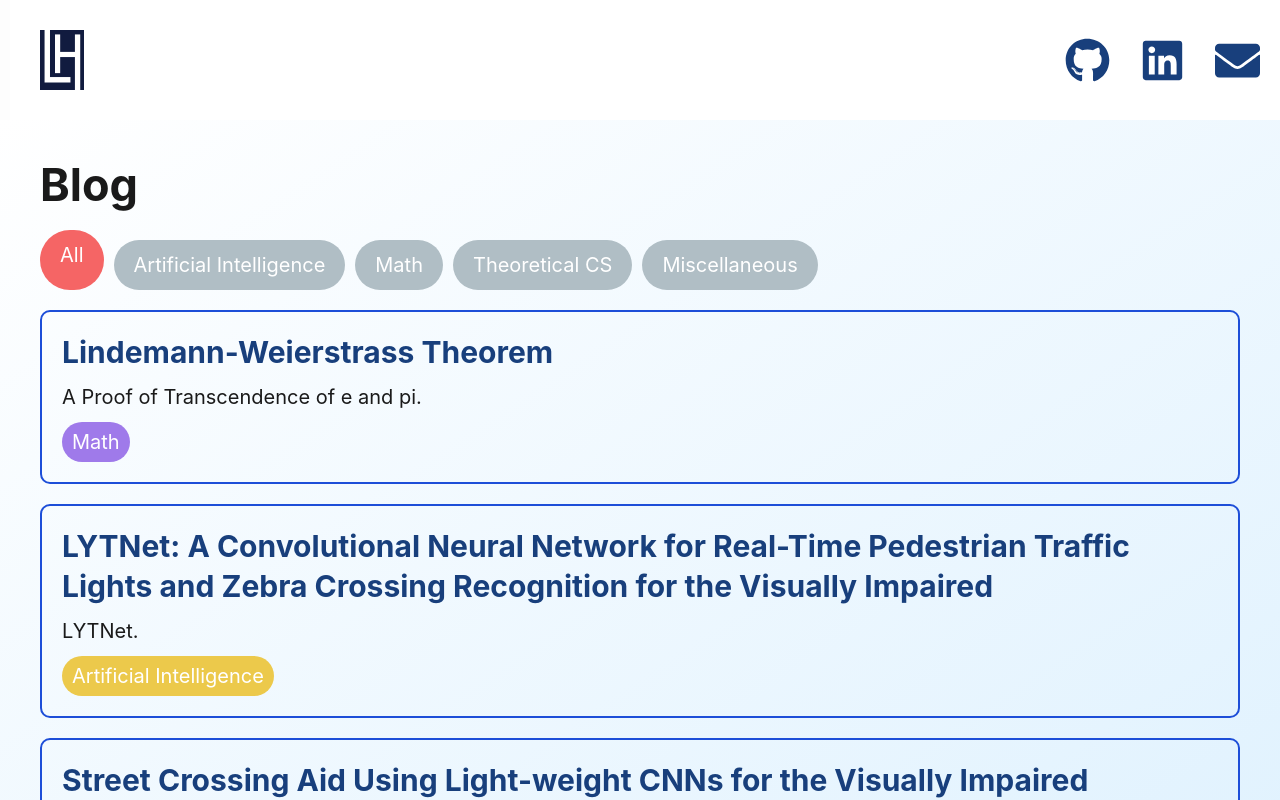
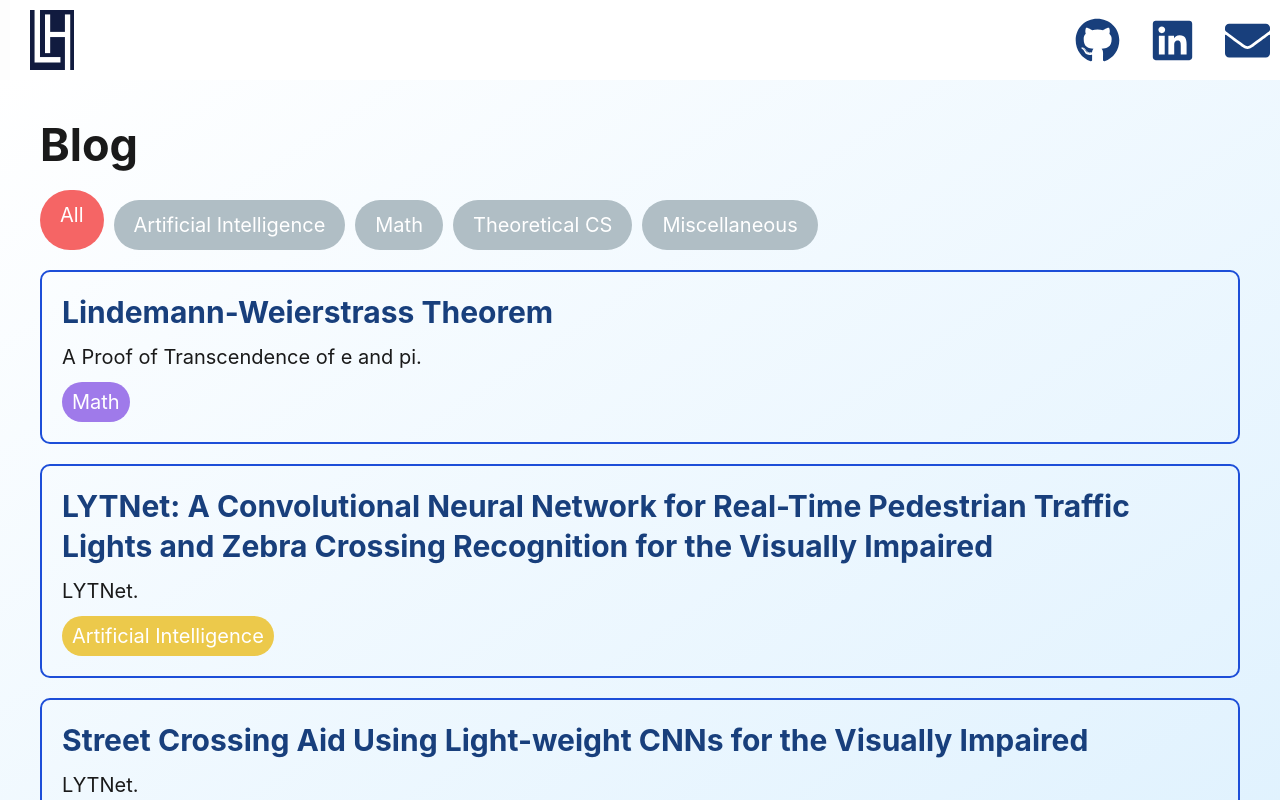
Before and after one commit to heon01px2020/portfolio, a React (Create React App) app: page /blog in a window 1280 px wide. Shown: the top 800 px of the page. Built offline with nearby package versions, Linux system fonts and the light colour scheme.

Commit message:
fixing header style

```diff
--- a/src/components/Blog.js
+++ b/src/components/Blog.js
@@ -51,7 +51,7 @@ const Blog = () => {
 
   return (
     <div className="min-h-screen flex flex-col">
-      <nav className="w-full bg-white flex justify-between items-center p-6 mx-2">
+      <nav className="w-full bg-white flex justify-between items-center p-4 mx-2 h-16">
         <Link to="/">
           <img src={heonLogo} alt="Logo" className="h-12 w-auto" /> {/* Adjust height and width as needed */}
         </Link>
--- a/src/components/Layout.js
+++ b/src/components/Layout.js
@@ -8,7 +8,7 @@ const Layout = ({ children }) => {
   return (
     <div className="min-h-screen flex flex-col">
       {/* Header Section */}
-      <nav className="w-full bg-white flex justify-between items-center p-6 mx-2">
+      <nav className="w-full bg-white flex justify-between items-center p-4 mx-2 h-16">
         <Link to="/">
           <img src={heonLogo} alt="Logo" className="h-12 w-auto" /> {/* Adjust height and width as needed */}
         </Link>
--- a/src/components/blog_posts/BlogPostLayout.js
+++ b/src/components/blog_posts/BlogPostLayout.js
@@ -15,7 +15,7 @@ const categories = [
 const BlogPostLayout = ({ children, selectedCategories }) => {
   return (
     <div className="min-h-screen flex flex-col">
-      <nav className="w-full bg-white flex justify-between items-center p-6 mx-2">
+      <nav className="w-full bg-white flex justify-between items-center p-4 mx-2 h-16">
         <Link to="/">
           <img src={heonLogo} alt="Logo" className="h-12 w-auto" /> {/* Adjust height and width as needed */}
         </Link>
```
